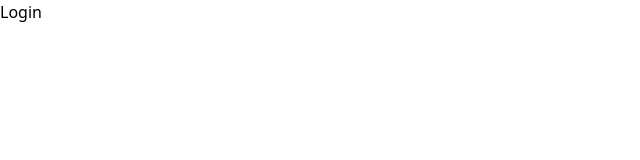
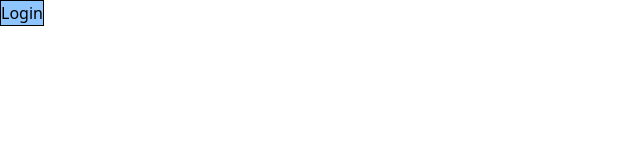
Before and after one commit to AbhishekGour12/NexsusHub, a Next.js app in the folder client/: page /Login in a window 1280 px wide. Shown: the top 160 px of the page, without its empty margins (0-640 px from the left). Built offline with nearby package versions, Linux system fonts and the light colour scheme.

Commit message:
notfication updated

```diff
--- a/client/package.json
+++ b/client/package.json
@@ -14,6 +14,7 @@
     "postcss": "^8.5.6",
     "react": "19.2.0",
     "react-dom": "19.2.0",
+    "react-hot-toast": "^2.6.0",
     "tailwindcss": "^4.1.16"
   },
   "devDependencies": {
--- a/client/src/app/Login/page.tsx
+++ b/client/src/app/Login/page.tsx
@@ -1,8 +1,13 @@
-"use client"
+
 import React from 'react'
+import toast from 'react-hot-toast'
+
+
 
 export default function Login() {
   return (
-    <div>Login</div>
+    <>
+    <button  className='bg-blue-300 border'>Login</button>
+    </>
   )
 }
--- a/client/src/app/Signup/page.tsx
+++ b/client/src/app/Signup/page.tsx
@@ -1,8 +1,10 @@
 "use client"
 import * as React from 'react'
+import toast from 'react-hot-toast';
 
 export default function Signup() {
+
   return (
-    <div className=''>Signup</div>
+    <div className='text-blue-500' >Signup</div>
   )
 }
--- a/client/src/app/layout.tsx
+++ b/client/src/app/layout.tsx
@@ -1,6 +1,7 @@
 import type { Metadata } from "next";
 import { Geist, Geist_Mono } from "next/font/google";
 import "./globals.css";
+import { Toaster } from "react-hot-toast";
 
 
 
@@ -17,6 +18,7 @@ export default function RootLayout({
   return (
     <html lang="en">
       <body >
+        <Toaster position="top-right"/>
         {children}
       </body>
     </html>
--- a/client/src/app/page.tsx
+++ b/client/src/app/page.tsx
@@ -1,8 +1,17 @@
+"use client"
+import toast from "react-hot-toast";
+import { useRouter } from "next/navigation";
+export default function Home() {
+  const navigate = useRouter()
+  const btn = () => {
+    console.log("hello")
+    toast.success("hello");
+    navigate.push("/Signup")
 
-export default function Home() {
+  }
   return (
     <>
-    <h1 className="text-yellow-200" >welcome to nexsus hub</h1>
+    <h1 className="text-yellow-200" onClick={btn} >welcome to nexsus hub</h1>
     </>
 
   );
```
Also changed, not shown: 1 other file (tests, documents, lock files or other folders).
